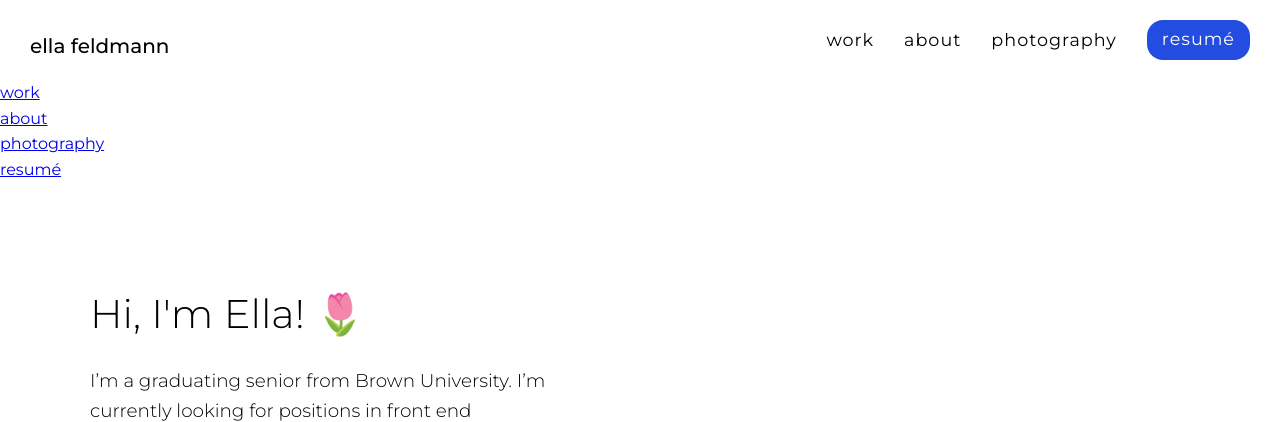
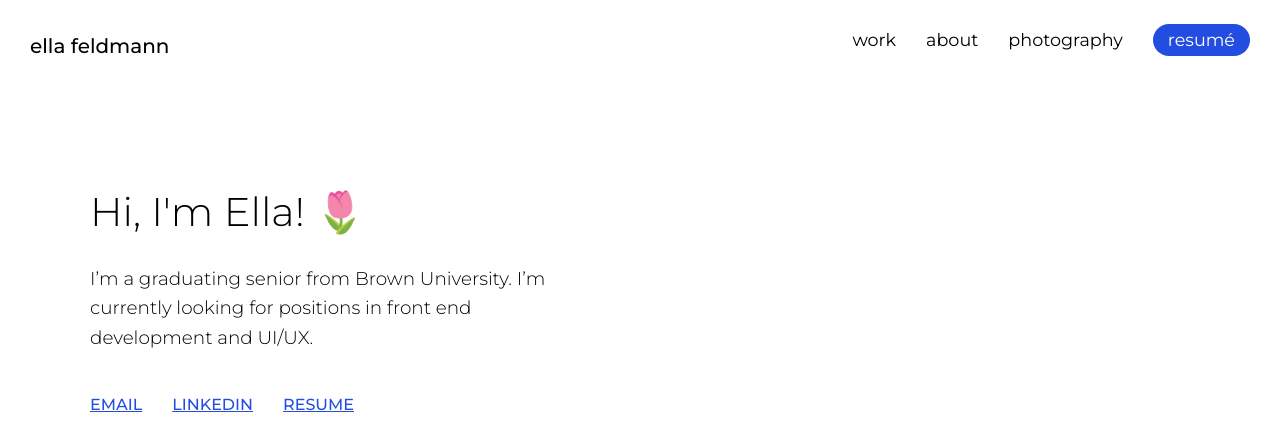
Before and after one commit to ellafeldmann/personal-portfolio, a PHP site: page /index.html in a window 1280 px wide. Shown: the top 422 px of the page. Run offline with PHP 8.4, Linux system fonts and the light colour scheme.

Commit message:
took menu out of nav-bar and fixed activation in js

```diff
--- a/index.html
+++ b/index.html
@@ -14,7 +14,6 @@ rel='stylesheet' type='text/css'>
   <body>
       <div class="container">
 
-        <!-- <div class="circle"></div> -->
         <nav class="nav-bar">
           <div class="logo">
               <a href="index.html">ella feldmann</a>
@@ -31,7 +30,7 @@ rel='stylesheet' type='text/css'>
           <div class="toggle"></div>
           <div class="overlay"></div>
           <ul>
-            <li><a href="#work">work</a></li>
+            <li><a href="index.html#work">work</a></li>
             <li><a href="about.html">about</a></li>
             <li><a href="photography.html">photography</a></li>
             <li><a class="resume" href="img/ella-resume.pdf">resumé</a></li>
--- a/main.js
+++ b/main.js
@@ -2,7 +2,7 @@ $(document).ready(function(){
     $('.toggle').click(function(){
         $('.toggle').toggleClass('active')
         $('.overlay').toggleClass('active')
-        $('.nav-bar ul').toggleClass('active')
+        $('.menu ul').toggleClass('active')
 
     })
 });
--- a/style.css
+++ b/style.css
@@ -30,7 +30,7 @@ body {
   z-index: 1;
 }
 
-.nav-bar ul {
+/* .nav-bar ul {
   position: fixed;
   top: 50%;
   left: 50%;
@@ -52,6 +52,34 @@ body {
 }
 
 .nav-bar ul li a {
+  text-decoration: none;
+  color: white;
+  display: block;
+  letter-spacing: 1px;
+} */
+
+.menu ul {
+  position: fixed;
+  top: 50%;
+  left: 50%;
+  transform: translate(-50%, -50%);
+  z-index: 1;
+  margin: 0;
+  padding: 0;
+  visibility: hidden;
+}
+
+.menu ul.active {
+  visibility: visible;
+}
+
+.menu ul li {
+  list-style: none;
+  margin: 40px 0;
+  text-align: center;
+}
+
+.menu ul li a {
   text-decoration: none;
   color: white;
   display: block;
@@ -110,7 +138,7 @@ body {
   width: 40px;
   height: 40px;
   border-radius: 50%;
-  background: black;
+  background: rgba(1, 1, 1, 0.5);
   transition: transform 0.5s;
 }
 
```
